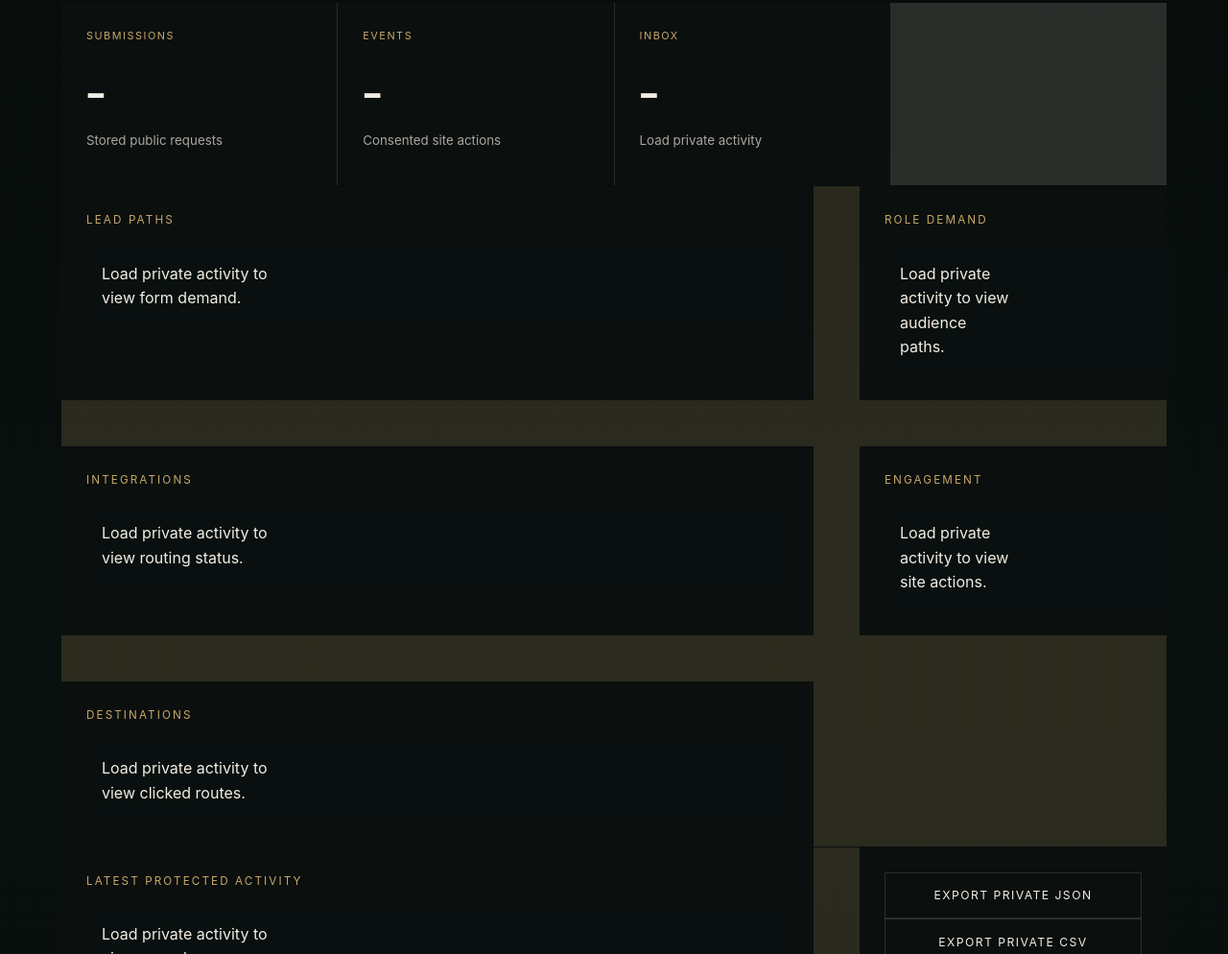
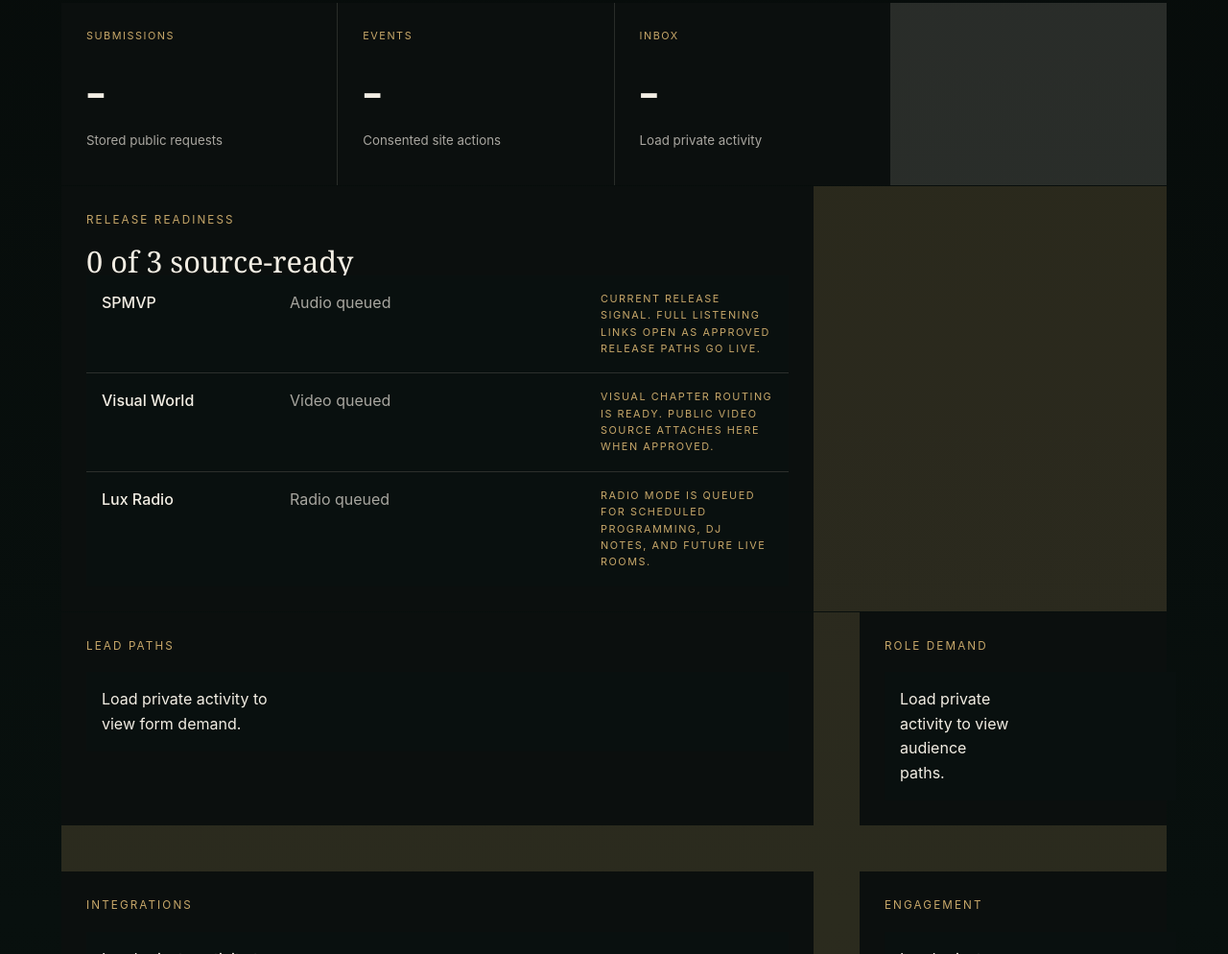
Before and after one commit to LuxVeritasMedia/luxveritas.media, a plain HTML site: page portal/reporting.html in a window 1280 px wide. Shown: the part 1133-2127 px from the top of the page at 96% size. Drawn offline with Linux system fonts and the light colour scheme.

Commit message:
Add media readiness to pilot reporting

```diff
--- a/app.js
+++ b/app.js
@@ -533,6 +533,43 @@ function hydrateMediaPlayers() {
   loadMediaManifest()
     .then((manifest) => players.forEach((player) => renderMediaPlayer(player, manifest)))
     .catch(() => players.forEach(updateMediaReport));
+}
+
+function sourceTypeLabel(sourceType) {
+  if (sourceType === "audio") return "Audio";
+  if (sourceType === "video") return "Video";
+  if (sourceType === "stream") return "Radio";
+  return "Media";
+}
+
+function renderMediaReadinessReport() {
+  const list = document.querySelector("[data-media-readiness-list]");
+  const summary = document.querySelector("[data-media-readiness-summary]");
+  if (!list && !summary) return;
+
+  loadMediaManifest()
+    .then((manifest) => {
+      const items = Array.isArray(manifest.items) ? manifest.items : [];
+      const readyItems = items.filter((item) => /^https:\/\//i.test(item.sourceUrl || ""));
+      if (summary) {
+        summary.textContent = `${readyItems.length} of ${items.length} source-ready`;
+      }
+      if (!list) return;
+      if (!items.length) {
+        list.innerHTML = "<li>No public media slots found.</li>";
+        return;
+      }
+      list.innerHTML = items.map((item) => {
+        const ready = /^https:\/\//i.test(item.sourceUrl || "");
+        const label = `${sourceTypeLabel(item.sourceType)} ${ready ? "ready" : "queued"}`;
+        const status = item.status || "Awaiting approved source.";
+        return `<li><strong>${escapeHtml(item.title || item.id || "Media")}</strong><span>${escapeHtml(label)}</span><small>${escapeHtml(status)}</small></li>`;
+      }).join("");
+    })
+    .catch(() => {
+      if (summary) summary.textContent = "Media readiness unavailable";
+      if (list) list.innerHTML = "<li>Media readiness could not be loaded.</li>";
+    });
 }
 
 function localReportData() {
@@ -1124,6 +1161,7 @@ document.addEventListener("click", (event) => {
 dialogForm?.addEventListener("submit", handleFormSubmit);
 portalSigninForm?.addEventListener("submit", handlePortalSignin);
 hydrateMediaPlayers();
+renderMediaReadinessReport();
 renderLocalReport();
 
 document.querySelectorAll(".section, .vertical-card, .release-rail article, .slate div, .event-card, .codex-card, .ops-grid article, .portal-grid article, .media-player").forEach((el) => {
--- a/portal/reporting.html
+++ b/portal/reporting.html
@@ -50,6 +50,13 @@
         <article><span>Submissions</span><strong data-private-count="submissions">-</strong><small>Stored public requests</small></article>
         <article><span>Events</span><strong data-private-count="events">-</strong><small>Consented site actions</small></article>
         <article><span>Inbox</span><strong data-private-delivery="status">-</strong><small data-private-delivery="detail">Load private activity</small></article>
+      </div>
+      <div class="report-detail">
+        <div>
+          <p class="kicker">Release Readiness</p>
+          <h3 data-media-readiness-summary>Checking media source status...</h3>
+          <ul class="report-list" data-media-readiness-list><li>Checking audio, video, and radio source status.</li></ul>
+        </div>
       </div>
       <div class="report-detail report-summary">
         <div>
--- a/tools/qa-buttons.mjs
+++ b/tools/qa-buttons.mjs
@@ -148,6 +148,9 @@ for (const file of files) {
     if (!html.includes('data-private-delivery="status"')) {
       issues.push(`${rel}: missing private delivery readiness tile`);
     }
+    if (!html.includes("data-media-readiness-summary") || !html.includes("data-media-readiness-list")) {
+      issues.push(`${rel}: missing media readiness report`);
+    }
     for (const action of ["export-private-json", "export-private-csv", "export-csv"]) {
       if (!html.includes(`data-report-action="${action}"`)) {
         issues.push(`${rel}: missing report export action "${action}"`);
```
Also changed, not shown: TODO.md (+2 -0 lines), tools/build-static.mjs (+7 -0 lines), tools/qa-browser-flows.mjs (+15 -0 lines).
